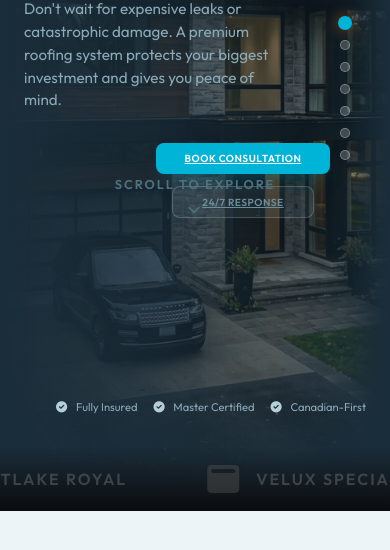
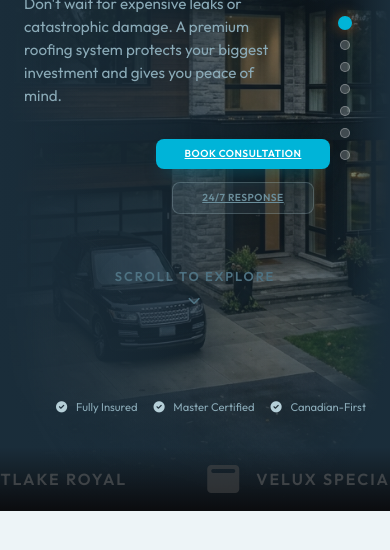
Before and after one commit to davidschein25-prog/trident-roofing, a plain HTML site: page index.html in a window 390 px wide. Shown: the part 360-910 px from the top of the page. Drawn offline with Linux system fonts and the light colour scheme.

Commit message:
UI Revert: Restored mobile hero spacing and positioning to previous stable state while keeping desktop alignment fixes.

```diff
--- a/css/style.css
+++ b/css/style.css
@@ -3086,14 +3086,14 @@ body.emergency-mode {
         justify-content: center !important;
         align-items: center !important;
         width: 100% !important;
-        margin-top: 0.4rem !important; /* Reduced padding (40% reduction) */
+        margin-top: 1rem !important; /* Reverted to previous state */
     }
     .scroll-hint {
-        position: relative !important; /* Changed from static to allow transform better */
+        position: static !important;
         display: flex !important;
         flex-direction: column !important;
         align-items: center !important;
-        margin: 0.8rem auto 0.2rem !important; /* Reduced bottom padding */
+        margin: 0.8rem auto !important; /* Reverted to previous padding */
         animation: mobile-bounce 2s ease-in-out infinite !important;
         left: auto !important;
     }
```
